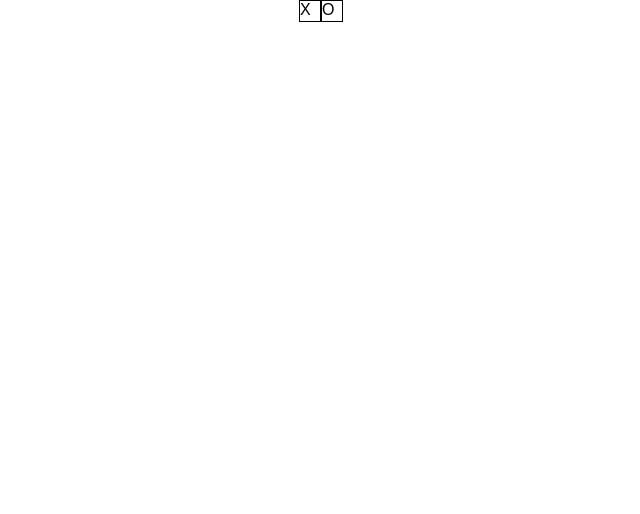
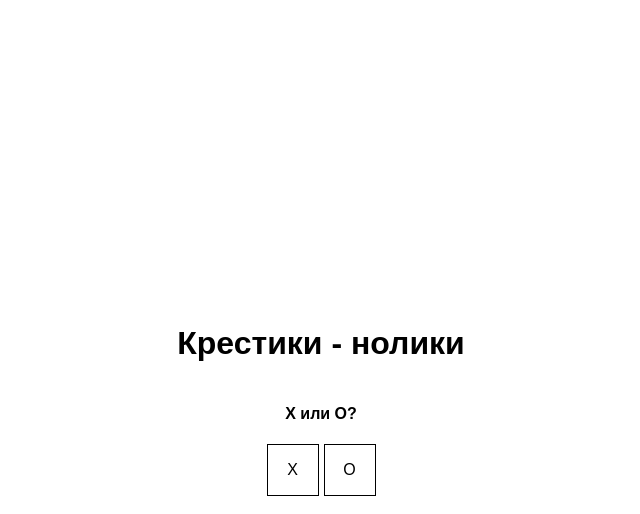
Before and after one commit to KiraBurova/tic-tac-toe, a React (Create React App) app: page / in a window 1280 px wide. Shown: the top 514 px of the page, without its empty margins (319-959 px from the left). Built offline with nearby package versions, Linux system fonts and the light colour scheme.

Commit message:
add restart button, add computer turn, add headings

```diff
--- a/src/App.css
+++ b/src/App.css
@@ -1,4 +1,7 @@
 .App {
+  height: 100%;
   display: flex;
+  flex-direction: column;
   justify-content: center;
+  align-items: center;
 }
--- a/src/App.js
+++ b/src/App.js
@@ -11,6 +11,7 @@ class App extends Component {
     return (
       <Provider store={store}>
         <div className="App">
+          <h1>Крестики - нолики</h1>
           <RootContainer />
         </div>
       </Provider>
--- a/src/actions/gameActions.js
+++ b/src/actions/gameActions.js
@@ -1,4 +1,4 @@
-import {CONSTRUCT_BOARD, CHOOSE_PLAYER, TAKE_TURN} from './types'
+import {CONSTRUCT_BOARD, CHOOSE_PLAYER, TAKE_TURN, RESTART_GAME} from './types'
 
 export const constructBoard = (boxes) => async dispatch => {
     dispatch({
@@ -19,10 +19,16 @@ export const choosePlayer = (player) => async dispatch => {
     })
 }
 
-export const takeTurn = (index) => async dispatch => {
-    console.log(1)
+export const takeTurn = (index, player) => async dispatch => {
     dispatch({
         type: TAKE_TURN,
-        payload: index
+        index: index,
+        player: player
     })
 }
+
+export const restartGame = () => async dispatch => {
+    dispatch({
+        type: RESTART_GAME
+    })
+}
--- a/src/actions/types.js
+++ b/src/actions/types.js
@@ -1,3 +1,4 @@
 export const CHOOSE_PLAYER = 'CHOOSE_PLAYER';
 export const TAKE_TURN = 'TAKE_TURN';
 export const CONSTRUCT_BOARD = 'CONSTRUCT_BOARD';
+export const RESTART_GAME = 'RESTART_GAME';
--- a/src/components/Board/Board.jsx
+++ b/src/components/Board/Board.jsx
@@ -3,8 +3,9 @@ import React, {Component} from 'react';
 import { connect } from 'react-redux';
 
 import {Cell} from '../Cell/Cell';
+import {Restart} from '../Restart/Restart';
 
-import {constructBoard, takeTurn} from '../../actions/gameActions';
+import {constructBoard, takeTurn, restartGame} from '../../actions/gameActions';
 
 import './Board.css'
 
@@ -18,18 +19,31 @@ class Board extends Component {
     componentDidMount() {
         this.props.constructBoard(this.boxes);
     }
-    takeTurn (index) {
-        console.log(1)
-        // this.props.takeTurn(index);
+    userTurn (index) {
+        if(this.props.board[index] === '') {
+            this.props.takeTurn(index, this.props.player);
+            this.computerTurn();
+        }
+    }
+    computerTurn() {
+        const randomNumber =  Math.floor(Math.random() * 10);
+
+        if(this.props.board[randomNumber] === '') {
+            this.props.takeTurn(randomNumber, this.props.computer);
+        }
+    }
+    restartGame() {
+        this.props.restartGame();
     }
     render() {
         return (
+            <div>
             <div className="board">
                 {this.props.board.map((box, index) => {
-                    return (
-                        <Cell key={index} value={box} onClick={() => {this.takeTurn(index)}}/>
-                    )
+                    return  <Cell key={index} value={box} onClick={() => {this.userTurn(index)}}/>
                 })}
+            </div>
+            <Restart onClick={() => this.restartGame()}/>
             </div>
         )
     }
@@ -37,7 +51,8 @@ class Board extends Component {
 
 const mapStateToProps = (state) => ({
     player: state.data.player,
+    computer: state.data.computer,
     board: state.data.board
 })
 
-export default connect(mapStateToProps, {constructBoard, takeTurn})(Board);
+export default connect(mapStateToProps, {constructBoard, takeTurn, restartGame})(Board);
--- a/src/components/Cell/Cell.jsx
+++ b/src/components/Cell/Cell.jsx
@@ -3,7 +3,7 @@ import React from 'react';
 import './Cell.css';
 
 export const Cell = (props) => {
-    return <div className="cell" onClick={() => props.onClick}>
-        {props.value} x
+    return <div className="cell" onClick={() => props.onClick()}>
+        {props.value}
     </div>
 }
--- a/src/components/Controlls/Controlls.css
+++ b/src/components/Controlls/Controlls.css
@@ -1,10 +1,24 @@
 .controlls {
     display: flex;
+    flex-direction: column;
+    align-items: center;
+}
+
+.controlls__buttons {
+    display: flex;
+    align-items: center;
 }
 
 .controlls__button {
-    width: 20px;
-    height: 20px;
+    display: flex;
+    justify-content: center;
+    align-items: center;
+    width: 50px;
+    height: 50px;
     border: 1px solid black;
     cursor: pointer;
 }
+
+.controlls__button:first-child {
+    margin-right: 5px;
+}
--- a/src/components/Controlls/Controlls.jsx
+++ b/src/components/Controlls/Controlls.jsx
@@ -11,8 +11,11 @@ class Controlls extends Component {
     }
     render () {
         return <div className="controlls">
-                <div className="controlls__button" onClick={() => this.choosePlayer('X')}>X</div>
-                <div className="controlls__button" onClick={() => this.choosePlayer('O')}>O</div>
+                <h4>X или O?</h4>
+                <div className="controlls__buttons">
+                    <div className="controlls__button" onClick={() => this.choosePlayer('X')}>X</div>
+                    <div className="controlls__button" onClick={() => this.choosePlayer('O')}>O</div>
+                </div>
             </div>
     }
 }
--- /dev/null
+++ b/src/components/Restart/Restart.css
@@ -0,0 +1,7 @@
+button {
+    background: black;
+    color: white;
+    border: none;
+    padding: 10px 20px;
+    cursor: pointer;
+}
--- /dev/null
+++ b/src/components/Restart/Restart.jsx
@@ -0,0 +1,7 @@
+import React from 'react';
+
+import './Restart.css';
+
+export const Restart = (props) => {
+    return <button onClick={() => props.onClick()}>Заново</button>
+}
--- a/src/index.css
+++ b/src/index.css
@@ -1,3 +1,7 @@
+body, html, #root {
+  height: 100%;
+}
+
 body {
   margin: 0;
   padding: 0;
--- a/src/reducers/gameReducer.js
+++ b/src/reducers/gameReducer.js
@@ -1,4 +1,4 @@
-import {CONSTRUCT_BOARD, CHOOSE_PLAYER, TAKE_TURN} from '../actions/types';
+import {CONSTRUCT_BOARD, CHOOSE_PLAYER, TAKE_TURN, RESTART_GAME} from '../actions/types';
 
 const initialState = {
     board: [],
@@ -24,10 +24,18 @@ export default function (state = initialState, action) {
             }
         }
         case TAKE_TURN: {
-            console.log(state)
             return {
                 ...state,
-                board: state.board[action.payload] = state.player
+                board: state.board.map((item, index) => index === action.index ? item = action.player : item)
+            }
+        }
+        case RESTART_GAME : {
+            return {
+                ...state,
+                board: [],
+                player: '',
+                computer: '',
+                gameStarted: false
             }
         }
         default: return state
```
